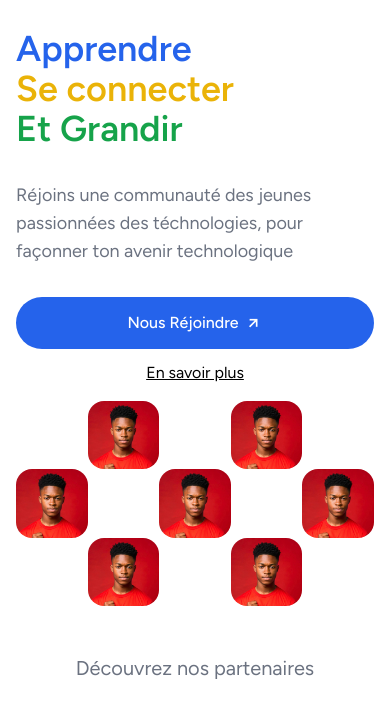
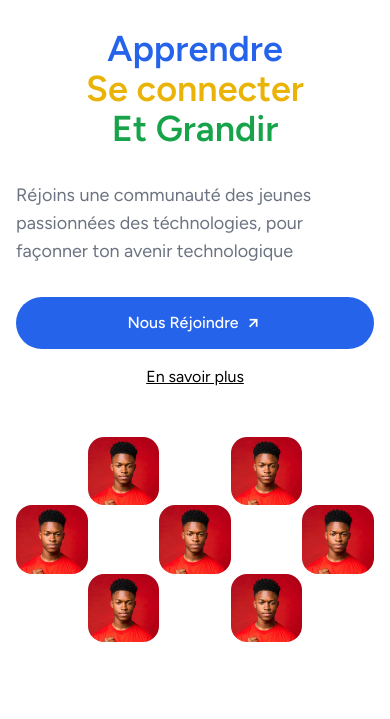
Before and after one commit to Likeur/espacesis-website, a website built with webpack: page index.html in a window 390 px wide. Shown: the part 69-788 px from the top of the page. Built offline with nearby package versions, Linux system fonts and the light colour scheme; a script that the page names is missing.

Commit message:
fixing hero section

```diff
--- a/index.html
+++ b/index.html
@@ -47,7 +47,7 @@
            <div class="grid gap-4 lg:gap-6 lg:grid-cols-2">
 
                 <div class="">
-                    <div class="flex flex-col text-4xl lg:text-7xl font-semibold">
+                    <div class="flex flex-col items-center lg:items-start text-4xl lg:text-7xl font-semibold">
                         <h2 class="text-blue-600">Apprendre </h2>
                         <h2 class="text-yellow-500">Se connecter</h2>
                         <h2 class="text-green-600">Et Grandir</h2>
@@ -60,10 +60,10 @@
                             <span>Nous Réjoindre</span>
                             <i class='bx bx-right-arrow-alt ml-1 -rotate-45 text-xl'></i>
                         </a>
-                        <a href="" class="inline-block underline lg:ml-8 mt-3 text-center lg:mt-0">En savoir plus</a>
+                        <a href="" class="inline-block underline lg:ml-8 mt-4 text-center lg:mt-0">En savoir plus</a>
                     </div>
                 </div>
-                <div class="grid grid-cols-5">
+                <div class="grid grid-cols-5 mt-8 mb-8 lg:mb-0 lg:mt-0">
                     <div class=" "></div>
                     <div class=" overflow-hidden rounded-2xl"><img src="./assets/images/likeur.jpg" class="h-full w-full object-cover" alt=""></div>
                     <div class=" "></div>
```
